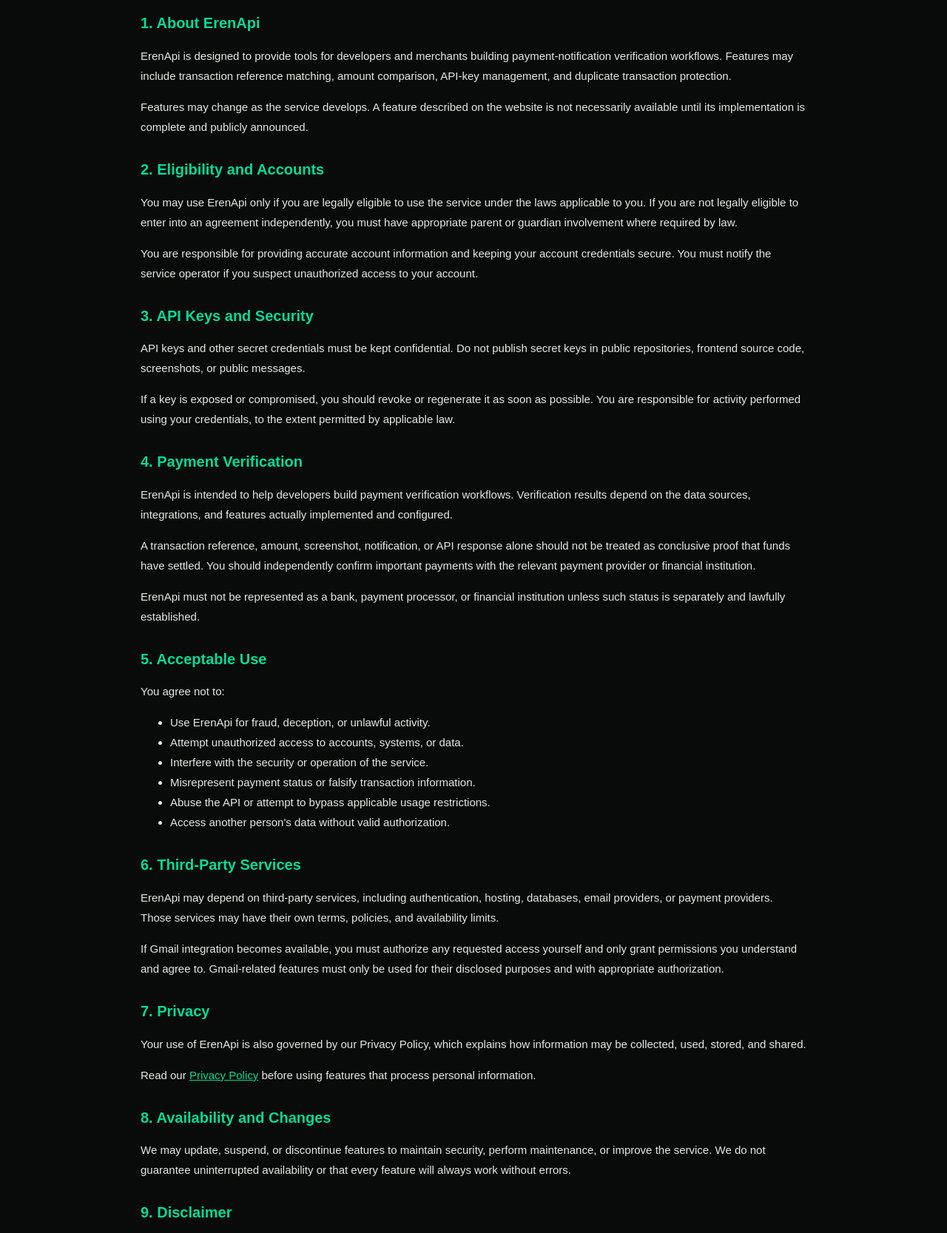
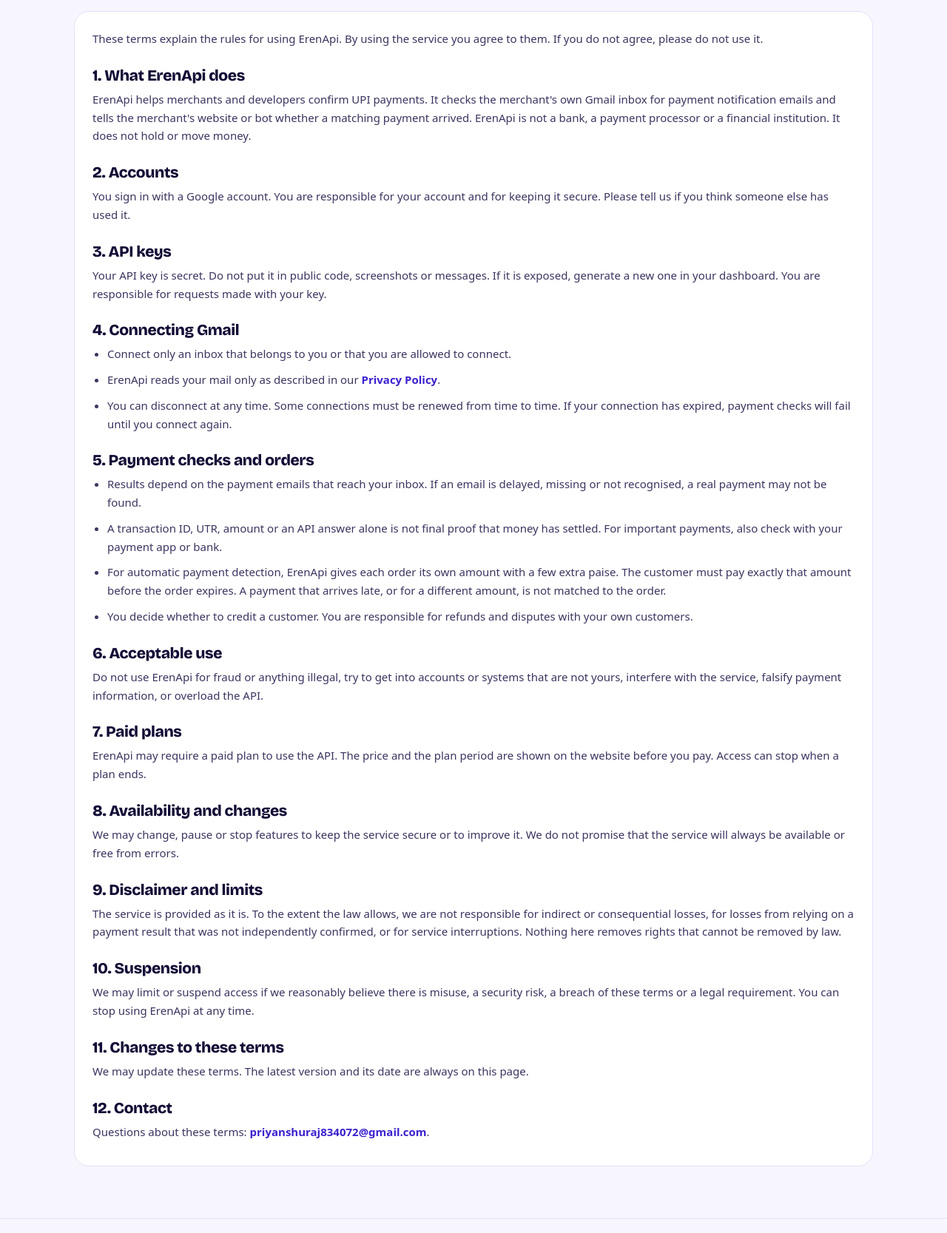
Before and after one commit to priyanshuraj834072-eng/ErenApi, a website: page terms.html in a window 1280 px wide. Shown: the part 213-1880 px from the top of the page at 74% size. Drawn offline with nearby package versions, Linux system fonts and the light colour scheme.

Commit message:
Update terms.html

```diff
--- a/terms.html
+++ b/terms.html
@@ -3,247 +3,86 @@
 <head>
 <meta charset="UTF-8">
 <meta name="viewport" content="width=device-width, initial-scale=1.0">
-  <meta name="description" content="Terms of Service for ErenApi payment verification tools and developer services.">
-  <title>ErenApi Terms of Service</title>
-
+<meta name="theme-color" content="#5a3cff">
+<meta name="description" content="Terms of service for ErenApi payment verification.">
+<title>Terms of Service: ErenApi</title>
+<link rel="preconnect" href="https://fonts.googleapis.com">
+<link rel="preconnect" href="https://fonts.gstatic.com" crossorigin>
+<link rel="stylesheet" href="https://fonts.googleapis.com/css2?family=Bricolage+Grotesque:wght@700;800&family=IBM+Plex+Mono:wght@400;500;600&display=swap" media="print" onload="this.media='all'">
+<noscript><link rel="stylesheet" href="https://fonts.googleapis.com/css2?family=Bricolage+Grotesque:wght@700;800&family=IBM+Plex+Mono:wght@400;500;600&display=swap"></noscript>
+<link rel="stylesheet" href="/style.css">
 <style>
-    * {
-      box-sizing: border-box;
-    }
-
-    body {
-      margin: 0;
-      padding: 24px 16px;
-      background: #080b09;
-      color: #e5e9e6;
-      font-family: Arial, sans-serif;
-      font-size: 15px;
-      line-height: 1.8;
-    }
-
-    main {
-      max-width: 900px;
-      margin: 0 auto;
-    }
-
-    h1, h2 {
-      color: #00d99a;
-      line-height: 1.4;
-    }
-
-    h1 {
-      font-size: 30px;
-      margin-bottom: 8px;
-    }
-
-    h2 {
-      font-size: 20px;
-      margin-top: 30px;
-    }
-
-    .updated {
-      color: #929b95;
-      font-size: 13px;
-      margin-bottom: 24px;
-    }
-
-    a {
-      color: #00d99a;
-    }
-
-    footer {
-      margin-top: 40px;
-      padding-top: 20px;
-      border-top: 1px solid #202823;
-    }
+*{-webkit-tap-highlight-color:transparent}
+header{backdrop-filter:none;-webkit-backdrop-filter:none;background:#f7f6ff}
+.prose h2{font-size:21px;letter-spacing:-.4px;margin:26px 0 8px}
+.prose h2:first-child{margin-top:0}
+.prose p,.prose li{color:#3a3560;font-size:15px;margin-bottom:10px}
+.prose ul{padding-left:20px;margin-bottom:10px}
+.prose a{color:var(--brand-d);font-weight:700}
+.updated{color:var(--muted);font:13px var(--mono);margin-top:10px}
 </style>
 </head>
+<body>
+<header><div class="container"><nav>
+<a href="/" class="logo"><span class="mark"><svg viewBox="0 0 24 24" aria-hidden="true"><path d="M5 13l4 4L19 7"/></svg></span>Eren<span>Api</span></a>
+<div class="nav-links"><a href="/docs.html">Docs</a><a class="btn btn-primary btn-sm" href="/">Home</a></div>
+</nav></div></header>
+<main class="container" style="padding-bottom:70px">
+<div class="page-head"><h1>Terms of Service</h1><p class="updated">Last updated: November 7, 2026</p></div>
+<div class="panel prose">
+<p>These terms explain the rules for using ErenApi. By using the service you agree to them. If you do not agree, please do not use it.</p>
 
-<body>
-  <main>
-    <h1>ErenApi Terms of Service</h1>
+<h2>1. What ErenApi does</h2>
+<p>ErenApi helps merchants and developers confirm UPI payments. It checks the merchant's own Gmail inbox for payment notification emails and tells the merchant's website or bot whether a matching payment arrived. ErenApi is not a bank, a payment processor or a financial institution. It does not hold or move money.</p>
 
-    <p class="updated">Last updated: October 12, 2026</p>
+<h2>2. Accounts</h2>
+<p>You sign in with a Google account. You are responsible for your account and for keeping it secure. Please tell us if you think someone else has used it.</p>
 
-    <p>
-      Welcome to ErenApi. These Terms of Service explain the conditions
-      for accessing and using the ErenApi website, developer tools, and
-      payment verification services. By using the service, you agree to
-      these terms. If you do not agree, please do not use the service.
-    </p>
+<h2>3. API keys</h2>
+<p>Your API key is secret. Do not put it in public code, screenshots or messages. If it is exposed, generate a new one in your dashboard. You are responsible for requests made with your key.</p>
 
-    <h2>1. About ErenApi</h2>
-
-    <p>
-      ErenApi is designed to provide tools for developers and merchants
-      building payment-notification verification workflows. Features may
-      include transaction reference matching, amount comparison, API-key
-      management, and duplicate transaction protection.
-    </p>
-
-    <p>
-      Features may change as the service develops. A feature described
-      on the website is not necessarily available until its implementation
-      is complete and publicly announced.
-    </p>
-
-    <h2>2. Eligibility and Accounts</h2>
-
-    <p>
-      You may use ErenApi only if you are legally eligible to use the
-      service under the laws applicable to you. If you are not legally
-      eligible to enter into an agreement independently, you must have
-      appropriate parent or guardian involvement where required by law.
-    </p>
-
-    <p>
-      You are responsible for providing accurate account information and
-      keeping your account credentials secure. You must notify the service
-      operator if you suspect unauthorized access to your account.
-    </p>
-
-    <h2>3. API Keys and Security</h2>
-
-    <p>
-      API keys and other secret credentials must be kept confidential.
-      Do not publish secret keys in public repositories, frontend source
-      code, screenshots, or public messages.
-    </p>
-
-    <p>
-      If a key is exposed or compromised, you should revoke or regenerate
-      it as soon as possible. You are responsible for activity performed
-      using your credentials, to the extent permitted by applicable law.
-    </p>
-
-    <h2>4. Payment Verification</h2>
-
-    <p>
-      ErenApi is intended to help developers build payment verification
-      workflows. Verification results depend on the data sources,
-      integrations, and features actually implemented and configured.
-    </p>
-
-    <p>
-      A transaction reference, amount, screenshot, notification, or API
-      response alone should not be treated as conclusive proof that funds
-      have settled. You should independently confirm important payments
-      with the relevant payment provider or financial institution.
-    </p>
-
-    <p>
-      ErenApi must not be represented as a bank, payment processor, or
-      financial institution unless such status is separately and lawfully
-      established.
-    </p>
-
-    <h2>5. Acceptable Use</h2>
-
-    <p>You agree not to:</p>
-
+<h2>4. Connecting Gmail</h2>
 <ul>
-      <li>Use ErenApi for fraud, deception, or unlawful activity.</li>
-      <li>Attempt unauthorized access to accounts, systems, or data.</li>
-      <li>Interfere with the security or operation of the service.</li>
-      <li>Misrepresent payment status or falsify transaction information.</li>
-      <li>Abuse the API or attempt to bypass applicable usage restrictions.</li>
-      <li>Access another person's data without valid authorization.</li>
+<li>Connect only an inbox that belongs to you or that you are allowed to connect.</li>
+<li>ErenApi reads your mail only as described in our <a href="/privacy.html">Privacy Policy</a>.</li>
+<li>You can disconnect at any time. Some connections must be renewed from time to time. If your connection has expired, payment checks will fail until you connect again.</li>
 </ul>
 
-    <h2>6. Third-Party Services</h2>
+<h2>5. Payment checks and orders</h2>
+<ul>
+<li>Results depend on the payment emails that reach your inbox. If an email is delayed, missing or not recognised, a real payment may not be found.</li>
+<li>A transaction ID, UTR, amount or an API answer alone is not final proof that money has settled. For important payments, also check with your payment app or bank.</li>
+<li>For automatic payment detection, ErenApi gives each order its own amount with a few extra paise. The customer must pay exactly that amount before the order expires. A payment that arrives late, or for a different amount, is not matched to the order.</li>
+<li>You decide whether to credit a customer. You are responsible for refunds and disputes with your own customers.</li>
+</ul>
 
-    <p>
-      ErenApi may depend on third-party services, including authentication,
-      hosting, databases, email providers, or payment providers. Those
-      services may have their own terms, policies, and availability limits.
-    </p>
+<h2>6. Acceptable use</h2>
+<p>Do not use ErenApi for fraud or anything illegal, try to get into accounts or systems that are not yours, interfere with the service, falsify payment information, or overload the API.</p>
 
-    <p>
-      If Gmail integration becomes available, you must authorize any
-      requested access yourself and only grant permissions you understand
-      and agree to. Gmail-related features must only be used for their
-      disclosed purposes and with appropriate authorization.
-    </p>
+<h2>7. Paid plans</h2>
+<p>ErenApi may require a paid plan to use the API. The price and the plan period are shown on the website before you pay. Access can stop when a plan ends.</p>
 
-    <h2>7. Privacy</h2>
+<h2>8. Availability and changes</h2>
+<p>We may change, pause or stop features to keep the service secure or to improve it. We do not promise that the service will always be available or free from errors.</p>
 
-    <p>
-      Your use of ErenApi is also governed by our Privacy Policy, which
-      explains how information may be collected, used, stored, and shared.
-    </p>
+<h2>9. Disclaimer and limits</h2>
+<p>The service is provided as it is. To the extent the law allows, we are not responsible for indirect or consequential losses, for losses from relying on a payment result that was not independently confirmed, or for service interruptions. Nothing here removes rights that cannot be removed by law.</p>
 
-    <p>
-      Read our
-      <a href="/privacy.html">Privacy Policy</a>
-      before using features that process personal information.
-    </p>
+<h2>10. Suspension</h2>
+<p>We may limit or suspend access if we reasonably believe there is misuse, a security risk, a breach of these terms or a legal requirement. You can stop using ErenApi at any time.</p>
 
-    <h2>8. Availability and Changes</h2>
+<h2>11. Changes to these terms</h2>
+<p>We may update these terms. The latest version and its date are always on this page.</p>
 
-    <p>
-      We may update, suspend, or discontinue features to maintain security,
-      perform maintenance, or improve the service. We do not guarantee
-      uninterrupted availability or that every feature will always work
-      without errors.
-    </p>
-
-    <h2>9. Disclaimer</h2>
-
-    <p>
-      To the extent permitted by applicable law, ErenApi is provided on
-      an "as available" basis. We do not guarantee that the service will
-      meet every user's requirements, remain continuously available, or
-      produce error-free results.
-    </p>
-
-    <p>
-      Nothing in these terms excludes rights or protections that cannot
-      legally be excluded under applicable law.
-    </p>
-
-    <h2>10. Limitation of Liability</h2>
-
-    <p>
-      To the extent permitted by applicable law, the service operator
-      will not be responsible for indirect or consequential losses arising
-      from the use of the service, reliance on unconfirmed payment results,
-      service interruptions, or unauthorized disclosure of credentials.
-    </p>
-
-    <p>
-      This section does not exclude liability where such exclusion is
-      prohibited by applicable law.
-    </p>
-
-    <h2>11. Suspension or Termination</h2>
-
-    <p>
-      Access may be restricted or suspended if there is reasonable
-      evidence of misuse, security risks, violations of these terms,
-      or legal requirements. You may stop using ErenApi at any time.
-    </p>
-
-    <h2>12. Changes to These Terms</h2>
-
-    <p>
-      These Terms of Service may be updated as the service evolves.
-      The latest version and its update date will be published on this
-      page. Continued use after updated terms take effect is subject
-      to applicable law and any required notice or consent.
-    </p>
-
-    <h2>13. Contact</h2>
-
-    <p>
-      For questions about these terms, contact the ErenApi operator
-      using the support contact published on the ErenApi website.
-    </p>
-
-    <footer>
-      <a href="/">Back to ErenApi</a>
-      &nbsp; | &nbsp;
-      <a href="/privacy.html">Privacy Policy</a>
-    </footer>
+<h2>12. Contact</h2>
+<p>Questions about these terms: <a href="mailto:priyanshuraj834072@gmail.com">priyanshuraj834072@gmail.com</a>.</p>
+</div>
 </main>
+<footer><div class="container footer-inner">
+<a href="/" class="logo"><span class="mark"><svg viewBox="0 0 24 24" aria-hidden="true"><path d="M5 13l4 4L19 7"/></svg></span>Eren<span>Api</span></a>
+<span>© <span id="year"></span> ErenApi</span>
+<div style="display:flex;gap:18px;flex-wrap:wrap"><a href="/docs.html">Docs</a><a href="/privacy.html">Privacy policy</a><a href="/terms.html">Terms of service</a></div>
+</div></footer>
+<script>document.getElementById("year").textContent=new Date().getFullYear();</script>
 </body>
 </html>
```
Lines whose indentation alone changed are shown as unchanged.
